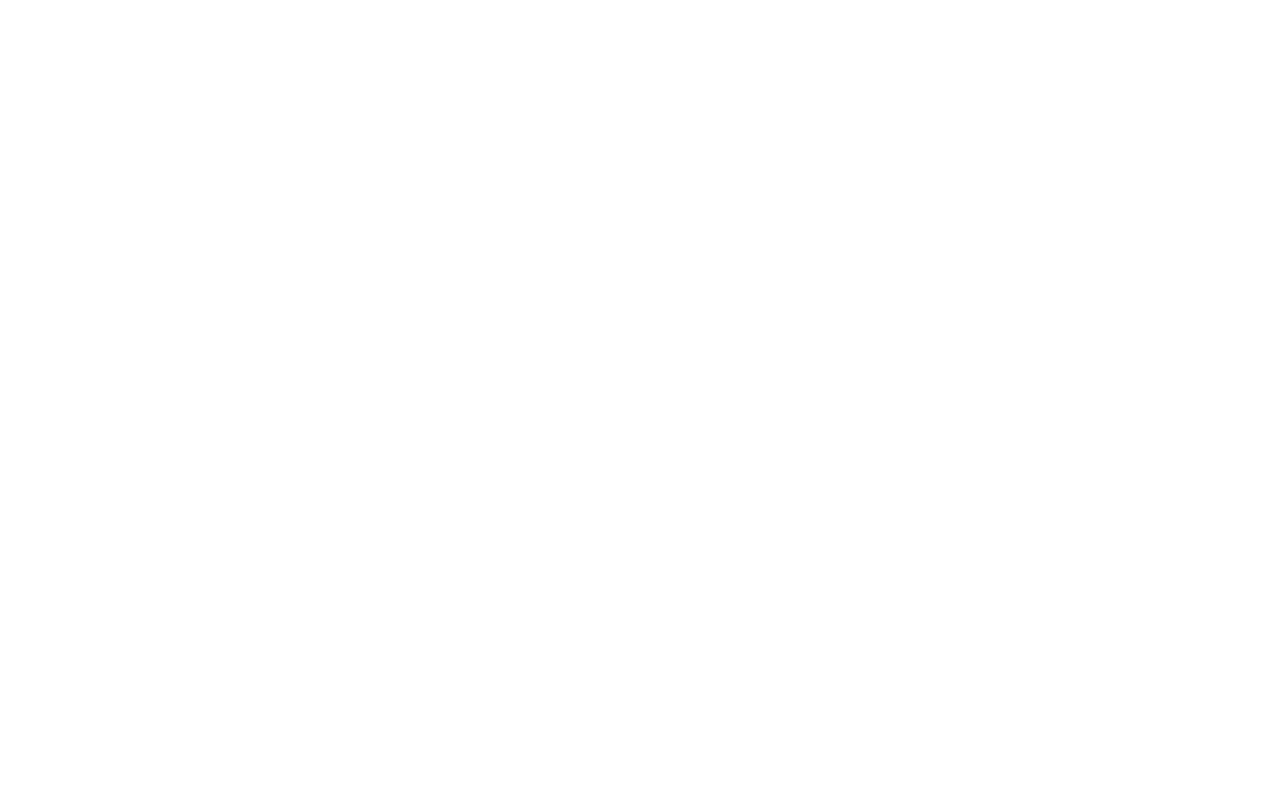
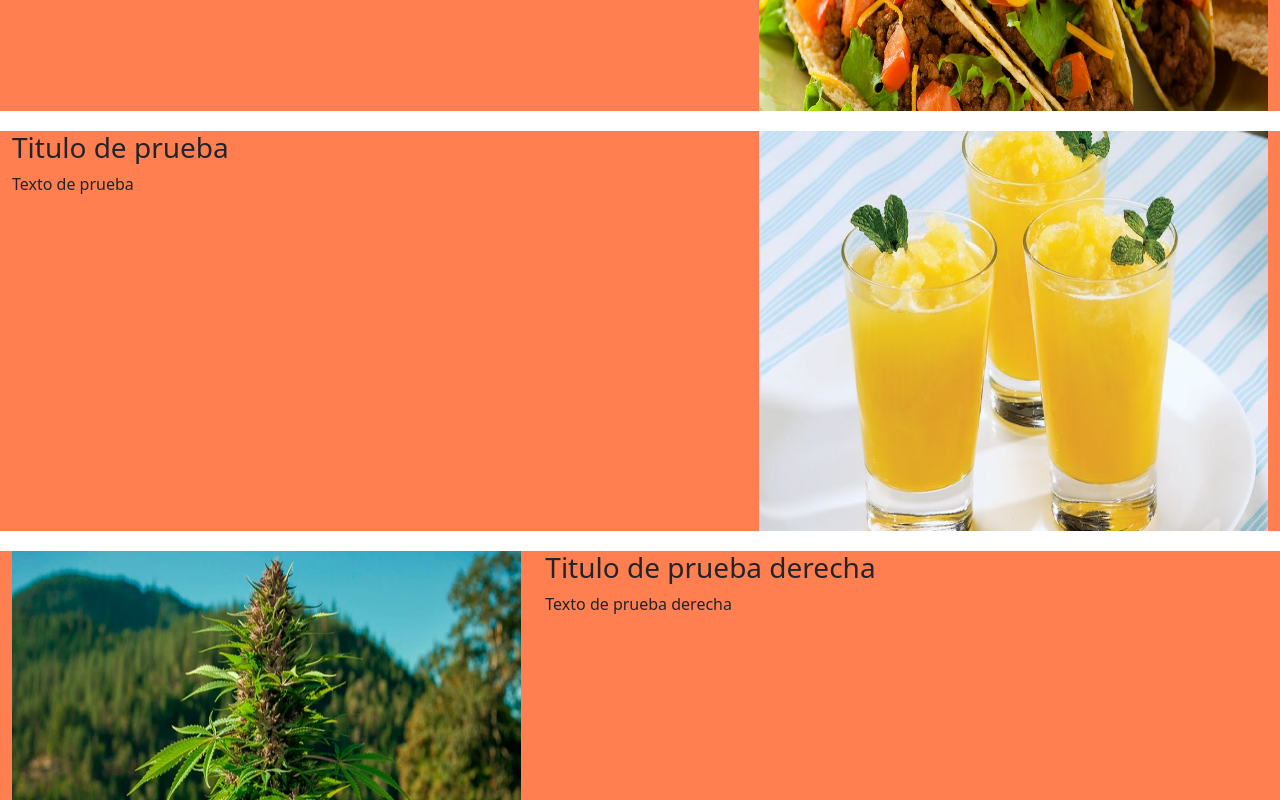
Before and after one commit to PatricioSirena/Proyecto3-RollinCode, a React (Vite) app: page / in a window 1280 px wide. Shown: the part 1560-2360 px from the top of the page. Before the commit the page ends 1151 px from the top, so only its background shows below. Built offline with nearby package versions, Linux system fonts and the light colour scheme.

Commit message:
Se agregan tarjetas de información
Creo y agrego módulos de tarjetas de información a pagina principal

```diff
--- a/src/App.css
+++ b/src/App.css
@@ -23,7 +23,7 @@
 
 .portada{
   width: 100vw;
-  height: 450px;
+  height: 90vh;
   display: flex;
   justify-content: space-evenly;
   margin-top: 50px;
@@ -38,3 +38,19 @@
 .boton-portada{
   margin-left: 75%;
 }
+
+.tarjetaInfo{
+  height: 50vh;
+  background-color: coral;
+  margin-top: 20px;
+}
+
+.tarjetaInfoDerecha{
+  height: 50vh;
+  background-color: rgba(5, 10, 85, 0.432);
+  margin-top: 20px;
+}
+
+.imagenTarjeta{
+  height: 100%;
+}
--- a/src/App.jsx
+++ b/src/App.jsx
@@ -7,6 +7,7 @@ import 'bootstrap/dist/css/bootstrap.min.css';
 import './App.css';
 import Cartas from "./components/Cartas";
 import Portada from "./components/Portada";
+import TarjetasInfo from "./components/TarjetasInfo";
 
 
 function App() {
@@ -15,11 +16,12 @@ function App() {
         <>
             <MyNav />
             <Portada
-            titulo={'Titulo'}
-            descripccion={'soy una descripccion de prueba para ver si todo funciona bien! soy una descripccion de prueba para ver si todo funciona bien! soy una descripccion de prueba para ver si todo funciona bien!'} />
+                titulo={'Titulo'}
+                descripccion={'soy una descripccion de prueba para ver si todo funciona bien! soy una descripccion de prueba para ver si todo funciona bien! soy una descripccion de prueba para ver si todo funciona bien!'} />
             <section className='d-flex justify-content-around'>
                 <Cartas />
             </section>
+            <TarjetasInfo />
             <Footer className="footer" />
         </>
     )
--- /dev/null
+++ b/src/components/TarjetaInfo.jsx
@@ -0,0 +1,26 @@
+import PropTypes from "prop-types"
+import Card from 'react-bootstrap/Card';
+
+const TarjetaInfo = ({ titulo, texto, imgSource }) => {
+    return (
+        <div className="container-fluid">
+            <div className="row tarjetaInfo">
+                <div className="col-lg-7">
+                    <h3>{titulo ? titulo : 'Debe ingresar un titulo'}</h3>
+                    <p>{texto ? texto : 'El texto es requerido'}</p>
+                </div>
+                <div className="col-lg-5">
+                    <Card.Img className="imagenTarjeta" src={imgSource ? imgSource : 'Debe ingresar una imagen'} />
+                </div>
+            </div>
+        </div>
+    )
+}
+
+TarjetaInfo.propTypes = {
+    titulo: PropTypes.string.isRequired,
+    texto: PropTypes.string.isRequired,
+    imgSource: PropTypes.string.isRequired
+}
+
+export default TarjetaInfo
--- /dev/null
+++ b/src/components/TarjetaInfoDerecha.jsx
@@ -0,0 +1,27 @@
+// import PropTypes from "prop-types"
+import Card from 'react-bootstrap/Card';
+import imagen3 from "../assets/img/flores.webp";
+
+const TarjetaInfoDerecha = () => {
+    return (
+        <div className="container-fluid">
+            <div className="row tarjetaInfo">
+                <div className="col-lg-5">
+                    <Card.Img className="imagenTarjeta" src={imagen3} />
+                </div>
+                <div className="col-lg-7">
+                    <h3>Titulo de prueba derecha</h3>
+                    <p>Texto de prueba derecha</p>
+                </div>
+            </div>
+        </div>
+    )
+}
+
+// TarjetaInfoDerecha.propTypes = {
+//     titulo: PropTypes.string,
+//     texto: PropTypes.string,
+//     imgSource: PropTypes.string
+// }
+
+export default TarjetaInfoDerecha
--- /dev/null
+++ b/src/components/TarjetasInfo.jsx
@@ -0,0 +1,42 @@
+import TarjetaInfo from "./TarjetaInfo";
+import TarjetaInfoDerecha from "./TarjetaInfoDerecha";
+import imagen1 from "../assets/img/comida.webp";
+import imagen2 from "../assets/img/bebida.jpg";
+
+
+const tarjetas = [
+    {
+        id: 1,
+        titulo: 'Titulo de prueba',
+        texto: 'Texto de prueba',
+        imagen: imagen1
+    },
+    {
+        id: 2,
+        titulo: 'Titulo de prueba',
+        texto: 'Texto de prueba',
+        imagen: imagen2
+    },
+]
+
+
+const TarjetasInfo = () => {
+    return (
+        <>
+            {
+                tarjetas.map(tarjeta => (
+                    <div key={tarjeta.id}>
+                        <TarjetaInfo
+                            titulo={tarjeta.titulo}
+                            texto={tarjeta.texto}
+                            imgSource={tarjeta.imagen}
+                        />
+                    </div>
+                ))
+            }
+                <TarjetaInfoDerecha />
+        </>
+    )
+}
+
+export default TarjetasInfo
```
